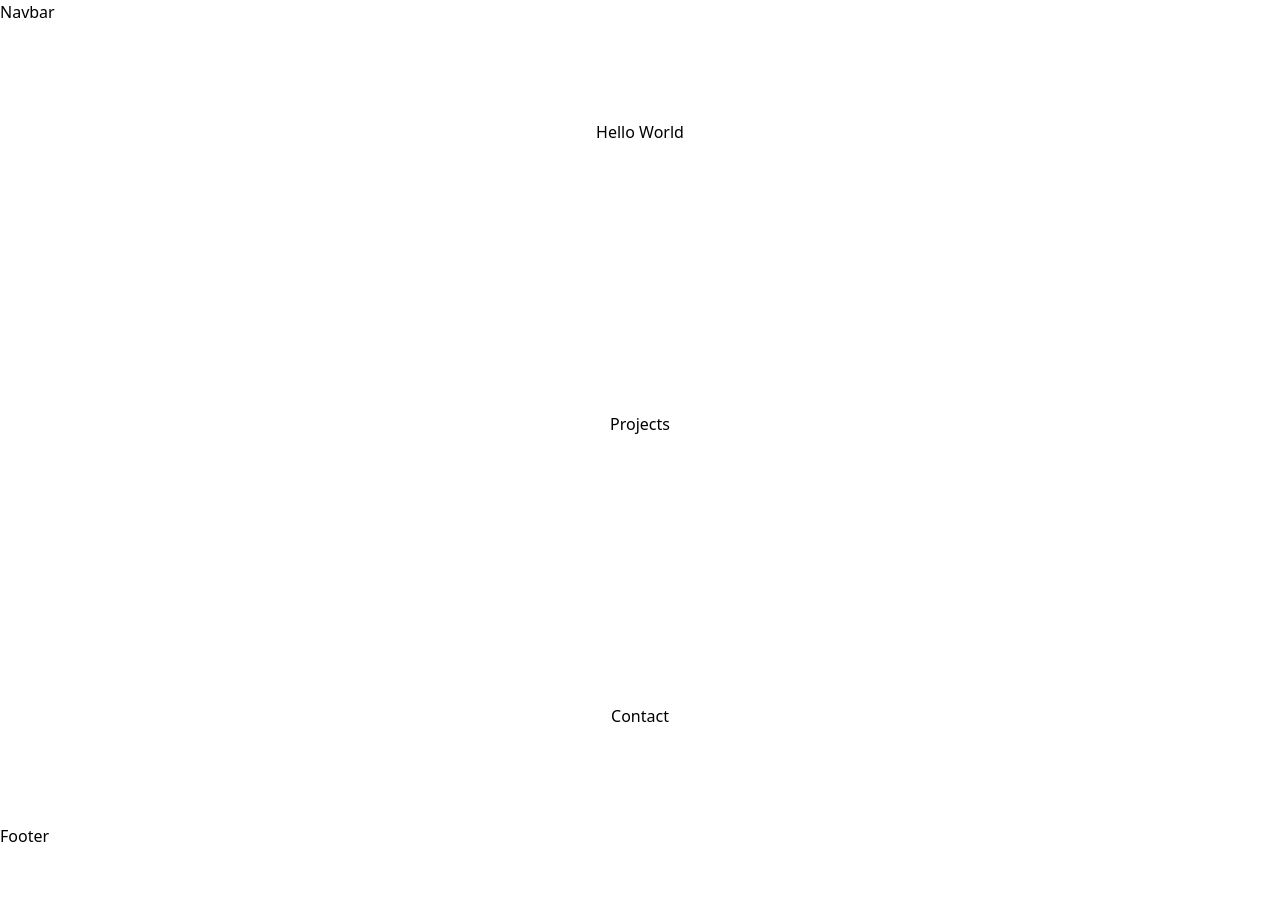
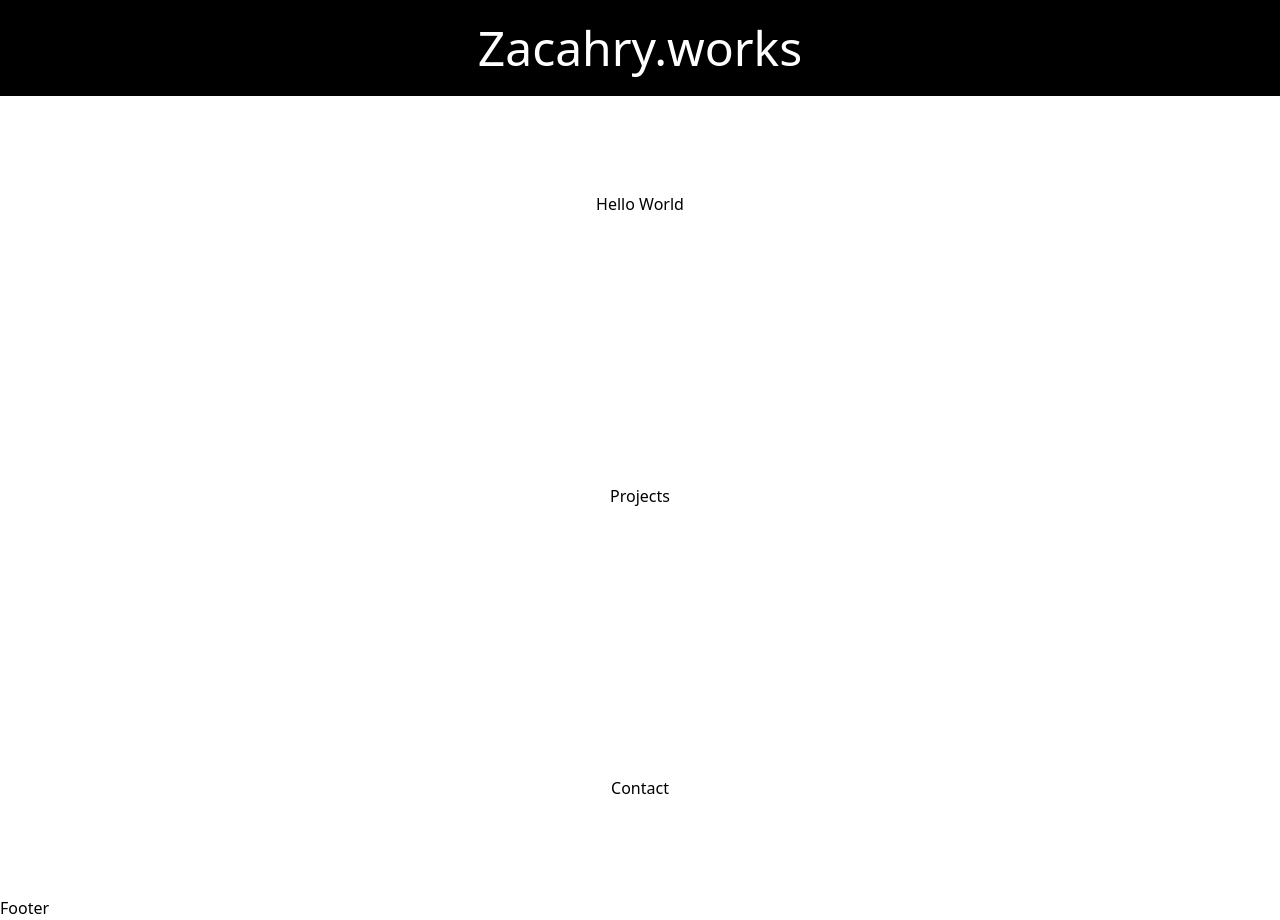
Before and after one commit to zackhanni/zachary.works, a Next.js app: page / in a window 1280 px wide. Before the commit the page ends 848 px from the top, so only its background shows below. Built offline with nearby package versions, Linux system fonts and the light colour scheme.

Commit message:
begin simple navbar

```diff
--- a/app/components/Navbar.tsx
+++ b/app/components/Navbar.tsx
@@ -1,9 +1,14 @@
-import React from 'react'
+import Link from "next/link";
+import React from "react";
 
 function Navbar() {
   return (
-    <div>Navbar</div>
-  )
+    <nav className="bg-black h-24 text-white grid place-content-center">
+      <Link href="/">
+        <h2 className=" text-5xl">Zacahry.works</h2>
+      </Link>
+    </nav>
+  );
 }
 
-export default Navbar
+export default Navbar;
```
